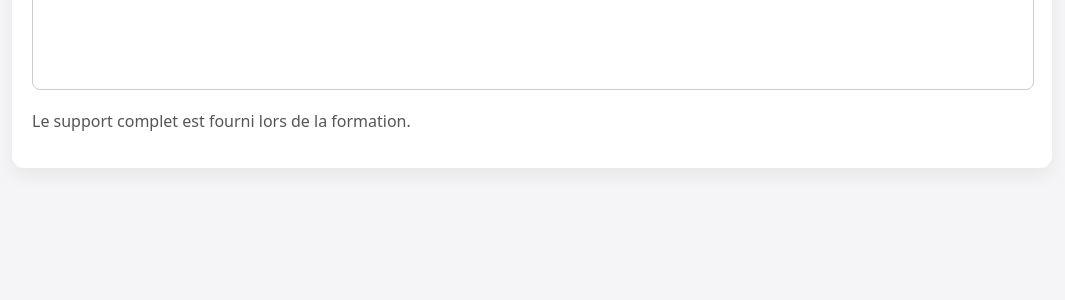
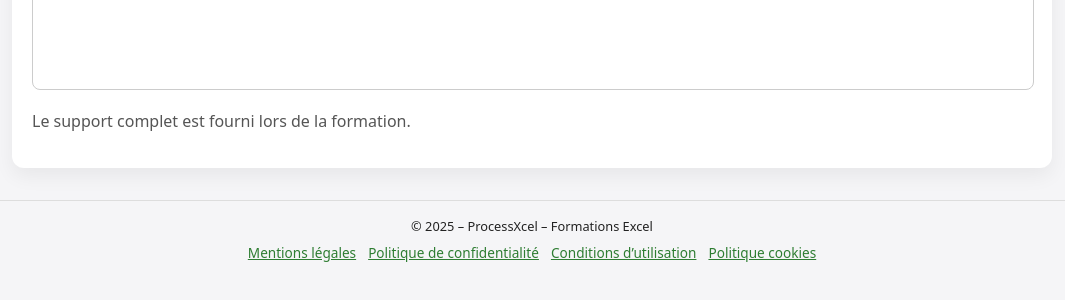
Before and after one commit to thomas1868roisin-png/MobileExcel, a plain HTML site: page exemples/niveau3.html in a window 1280 px wide. Shown: the part 818-1118 px from the top of the page, without its empty margins (108-1173 px from the left). Before the commit the page ends 1006 px from the top, so only its background shows below. Drawn offline with Linux system fonts and the light colour scheme.

Commit message:
Update niveau3.html

```diff
--- a/exemples/niveau3.html
+++ b/exemples/niveau3.html
@@ -81,4 +81,15 @@
   </div>
 
 </body>
+  <footer>
+  © 2025 – ProcessXcel – Formations Excel<br>
+
+  <div style="margin-top:8px; display:flex; gap:12px; justify-content:center; flex-wrap:wrap; font-size:0.85rem;">
+    <a href="mentions-legales.html" style="color:#2e7d32; text-decoration:underline;">Mentions légales</a>
+    <a href="politique-confidentialite.html" style="color:#2e7d32; text-decoration:underline;">Politique de confidentialité</a>
+    <a href="cgu.html" style="color:#2e7d32; text-decoration:underline;">Conditions d’utilisation</a>
+    <a href="cookies.html" style="color:#2e7d32; text-decoration:underline;">Politique cookies</a>
+  </div>
+</footer>
+
 </html>
```
